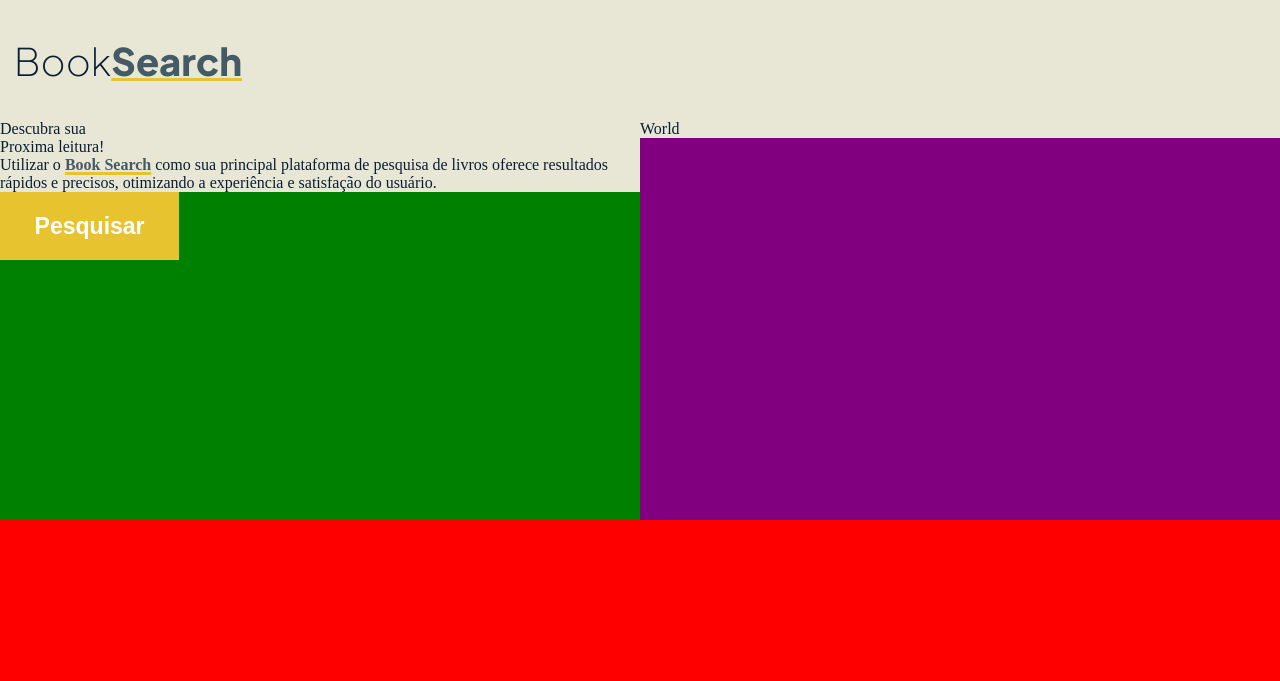
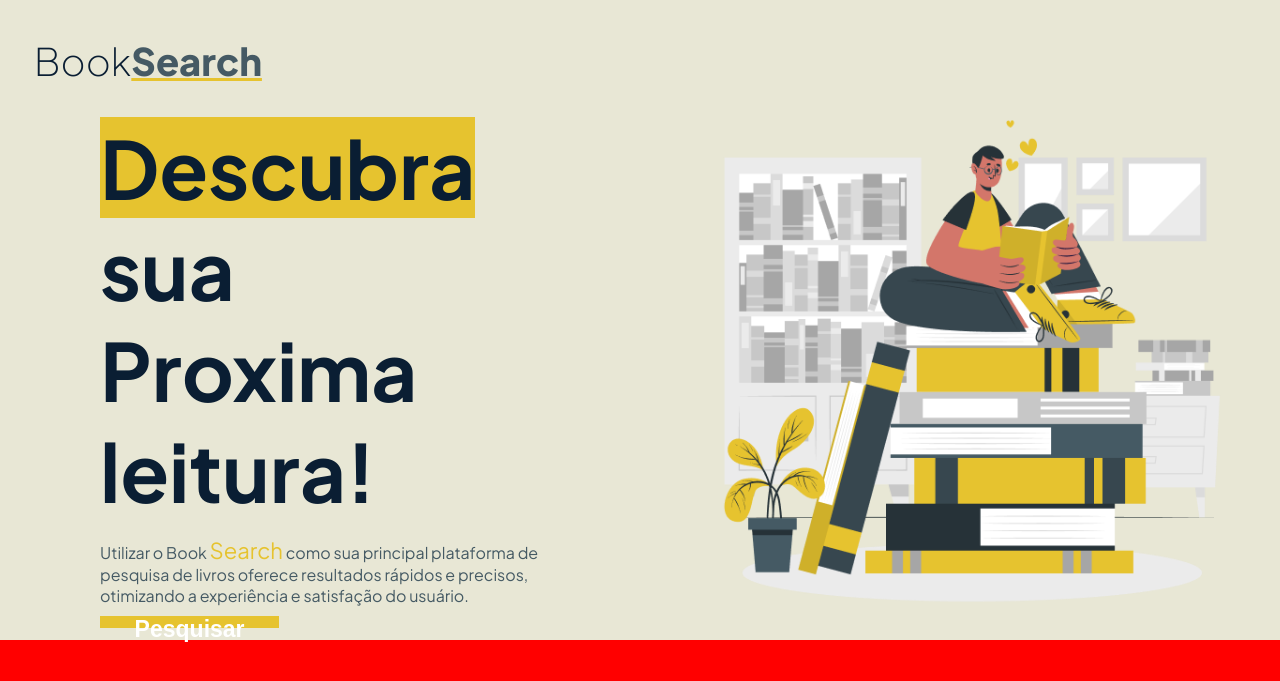
Before and after one commit to TechAbraao/project-book-search, a Flask app: page /home in a window 1280 px wide. Shown: the top 681 px of the page. Run offline with Flask 3, Linux system fonts and the light colour scheme.

Commit message:
tela main e nav finalizadas

```diff
--- a/static/css/button.css
+++ b/static/css/button.css
@@ -1,13 +1,17 @@
 button {
     cursor: pointer;
-    width: 28%;
-    height: 17%;
+    width: 35%;
+    height: 45%;
     font-size: 23px;
     font-weight: 600;
     border: none;
-    background-color: #E6C32F
+    background-color: #E6C32F;
+    transition: background-color 0.5s ease-in-out;
+}
+button:hover {
+    background-color: #D3B32C;
 }
 .button_p {
     color: white;
-    background-color: #E6C32F;
+    background: transparent;
 }
--- a/static/css/main.css
+++ b/static/css/main.css
@@ -1,13 +1,61 @@
+@import url('https://fonts.googleapis.com/css2?family=Plus+Jakarta+Sans:ital,wght@0,200..800;1,200..800&display=swap');
 main {
     width: 100%;
-    height: 50%;
+    height: 65%;
     display: flex;
+    font-family: "Plus Jakarta Sans", serif;
+    font-optical-sizing: auto;
 }
 .coluna_um {
-    background-color: green;
+    background-color: #E8E7D5;
+    width: 50%;
+    display: flex;
+    justify-content: center;
+    flex-direction: column
+}
+.coluna_dois {
+    background-color: #E8E7D5;
     width: 50%;
 }
+.coluna_um_p {
+    font-size: 80px;
+    font-weight: 700;
+    color: #0A1E33;
+    width: 70%;
+    padding-left: 100px;
+}
+.coluna_um_p_desc {
+    color: #455A64;
+    font-weight: 400;
+    background-color: transparent;
+    width: 70%;
+    padding-left: 100px;
+    height: 25%;
+    padding-top: 15px;
+}
+.button_main {
+    background: transparent;
+    width: 80%;
+    height: 180px;
+    padding-left: 100px;
+    padding-top: 10px;
+}
+.coluna_um_p_span {
+    background: red;
+    background-color: #E6C32F;
+}
+.coluna_um_p_desc_span {
+    background: transparent;
+    color: #E6C32F;
+    font-size: 22px;
+}
 .coluna_dois {
-    background-color: purple;
-    width: 50%;
+    display: flex;
+    align-items: center;
+    justify-content: center;
+    background: #E8E7D5;
 }
+img {
+    background-color: transparent;
+    height: 100%
+}
--- a/static/css/nav.css
+++ b/static/css/nav.css
@@ -16,7 +16,8 @@ nav > div {
     align-items: center;
     width: 20%;
     height: 100%;
-    background: #E8E7D5
+    background: #E8E7D5;
+    padding-left: 20px
 }
 div > p {
     color: #0A1E33;
@@ -25,7 +26,7 @@ div > p {
     width: 100%
     text-align: center
 }
-div > p > span {
+div > p > .nav_div_book_search {
     color: #455A64;
     font-weight: 800;
     background: #E8E7D5;
--- a/templates/main.html
+++ b/templates/main.html
@@ -2,13 +2,15 @@
 {% block content %}
 <main>
   <div class="coluna_um">
-    <p>Descubra sua</p>
-    <p>Proxima leitura!</p>
-    <p>Utilizar o <span>Book Search</span> como sua principal plataforma de pesquisa de livros oferece resultados rápidos e precisos, otimizando a experiência e satisfação do usuário.</p>
-    {% include "/button/button.html" %}
+    <p class="coluna_um_p"><span class="coluna_um_p_span">Descubra</span> sua</p>
+    <p class="coluna_um_p">Proxima leitura!</p>
+    <p class="coluna_um_p_desc">Utilizar o Book <span class="coluna_um_p_desc_span">Search</span> como sua principal plataforma de pesquisa de livros oferece resultados rápidos e precisos, otimizando a experiência e satisfação do usuário.</p>
+    <div class="button_main">
+       {% include "/button/button.html" %}
+    </div>
   </div>
   <div class="coluna_dois">
-    <p>World</p>
+    <img src="{{ url_for('static', filename='images/image_main.png') }}">
   </div>
 </main>
 {% endblock %}
--- a/templates/nav.html
+++ b/templates/nav.html
@@ -2,7 +2,7 @@
 {% block content %}
 <nav>
     <div>
-        <p>Book<span>Search</span></p>
+        <p>Book<span class="nav_div_book_search">Search</span></p>
     </div>
 </nav>
 {% endblock %}
```
Also changed, not shown: static/images/image_main.png (added).
